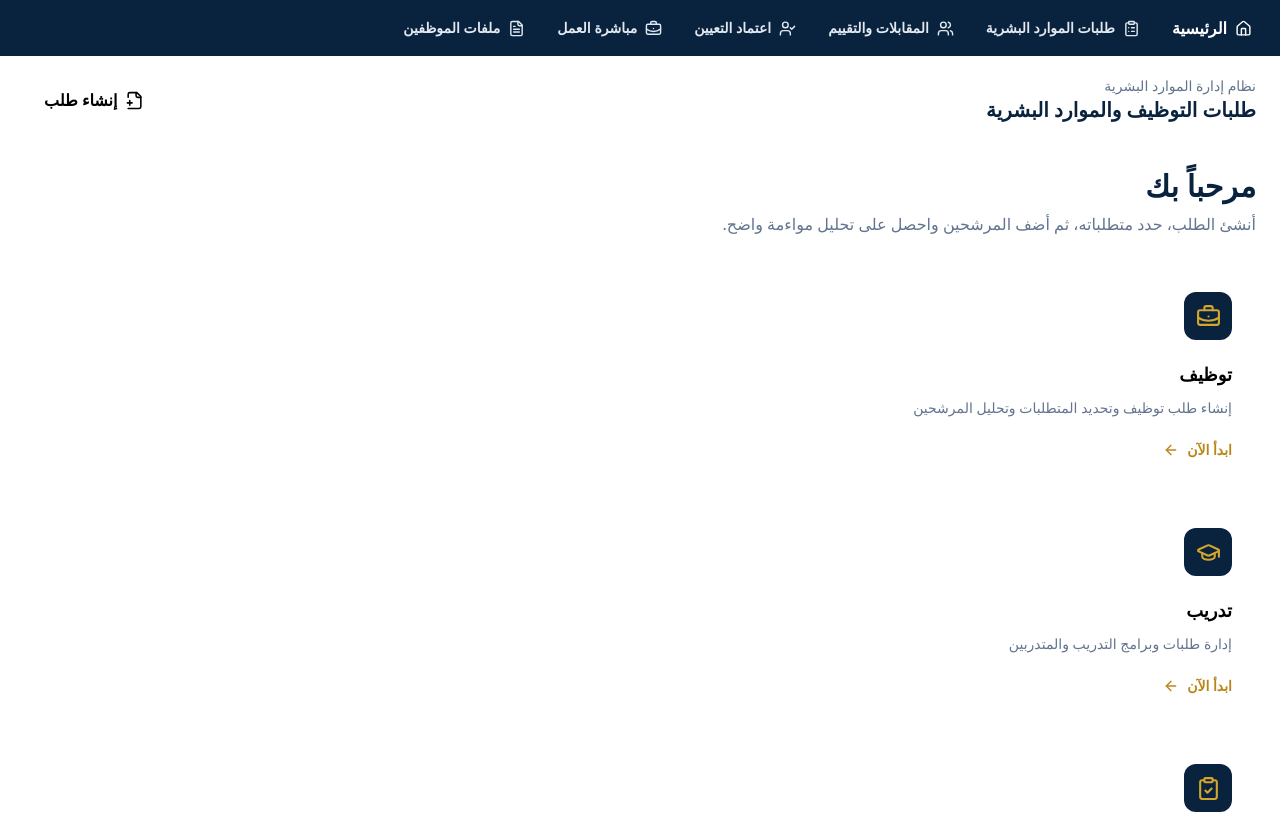
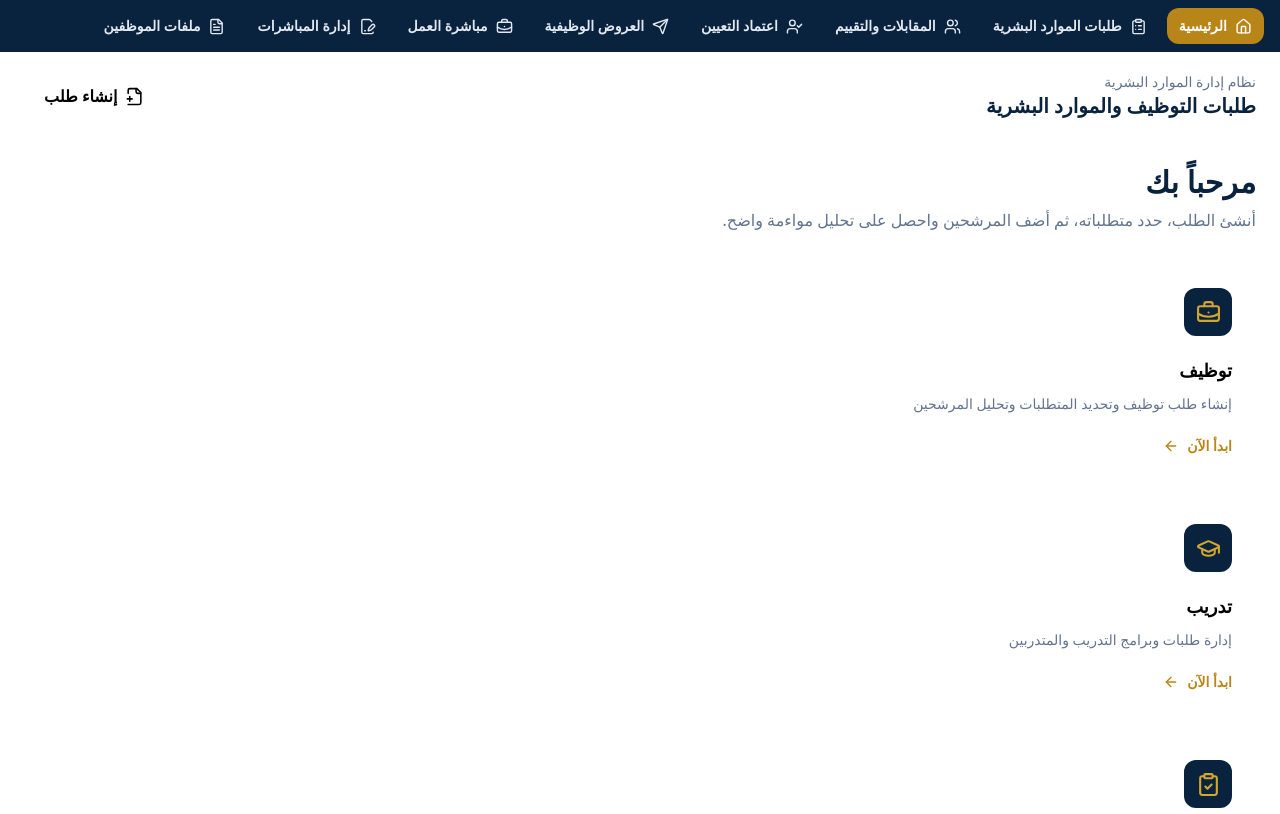
Before and after one commit to tempo033/HRanalysis, a Next.js app: page / in a window 1280 px wide. Shown: the top 814 px of the page. Built offline with nearby package versions, Linux system fonts and the light colour scheme.

Commit message:
feat: add offer and direct work management navigation

```diff
--- a/app/AppShell.tsx
+++ b/app/AppShell.tsx
@@ -2,14 +2,16 @@
 
 import Link from 'next/link'
 import { usePathname } from 'next/navigation'
-import { Home, ClipboardList, Users, UserCheck, BriefcaseBusiness, FileText } from 'lucide-react'
+import { Home, ClipboardList, Users, UserCheck, BriefcaseBusiness, FileText, Send, FilePenLine } from 'lucide-react'
 
 const items = [
   ['/', 'الرئيسية', Home],
   ['/requests', 'طلبات الموارد البشرية', ClipboardList],
   ['/interviews', 'المقابلات والتقييم', Users],
   ['/hiring-approvals', 'اعتماد التعيين', UserCheck],
+  ['/offers', 'العروض الوظيفية', Send],
   ['/onboarding', 'مباشرة العمل', BriefcaseBusiness],
+  ['/onboarding/manage', 'إدارة المباشرات', FilePenLine],
   ['/employees', 'ملفات الموظفين', FileText],
 ] as const
 
@@ -17,5 +19,5 @@ export default function AppShell({ children }: { children: React.ReactNode }) {
   const pathname = usePathname()
   const publicPage = pathname.startsWith('/candidate/') || pathname.startsWith('/offer/')
   if (publicPage) return <>{children}</>
-  return <div className="min-h-screen"><nav className="sticky top-0 z-50 bg-[#09233f] text-white border-b border-white/10 shadow-sm"><div className="max-w-7xl mx-auto px-4 md:px-6"><div className="flex items-center gap-2 overflow-x-auto py-2"><Link href="/" className="shrink-0 flex items-center gap-2 rounded-xl px-3 py-2 font-bold hover:bg-white/10"><Home size={17}/> الرئيسية</Link>{items.slice(1).map(([href,label,Icon])=><Link key={href} href={href} className={`shrink-0 flex items-center gap-2 rounded-xl px-3 py-2 text-sm font-bold hover:bg-white/10 ${pathname===href || pathname.startsWith(href+'/') ? 'bg-[#b88618] text-white' : 'text-slate-200'}`}><Icon size={17}/>{label}</Link>)}</div></div></nav>{children}</div>
+  return <div className="min-h-screen"><nav className="sticky top-0 z-50 bg-[#09233f] text-white border-b border-white/10 shadow-sm"><div className="max-w-7xl mx-auto px-4 md:px-6"><div className="flex items-center gap-2 overflow-x-auto py-2">{items.map(([href,label,Icon])=><Link key={href} href={href} className={`shrink-0 flex items-center gap-2 rounded-xl px-3 py-2 text-sm font-bold hover:bg-white/10 ${pathname===href || pathname.startsWith(href+'/') ? 'bg-[#b88618] text-white' : 'text-slate-200'}`}><Icon size={17}/>{label}</Link>)}</div></div></nav>{children}</div>
 }
```
